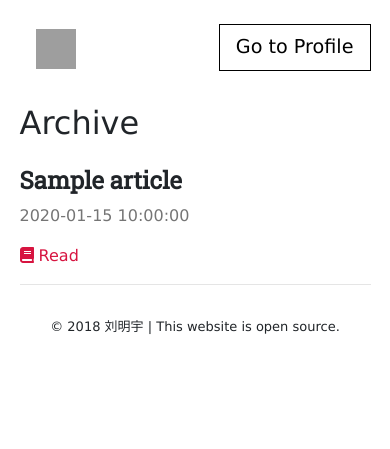
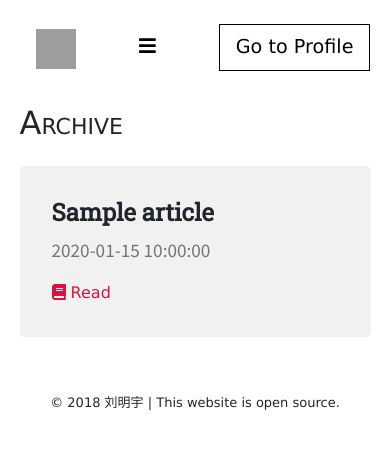
Before and after one commit to lyming90/csming, a Flask app: template csming/templates/archive/index.html in a window 390 px wide. Shown: the top 449 px of the page. Run offline with Flask 2, Linux system fonts and the light colour scheme; the template is opened without the code that fills it: most values are stand-ins (such as "Sample title", 1, 10 or a date in 2020); some libraries are stand-ins or nearby versions; grey boxes are pictures that could not be loaded.

Commit message:
Some layout change

```diff
--- a/csming/__init__.py
+++ b/csming/__init__.py
@@ -6,6 +6,7 @@ from csming import config as cfg
 
 # init app
 app = fl.Flask(__name__)
+app.secret_key = cfg.BasicConfig.secret_key
 
 # init flask-uploads
 photos = UploadSet('photos', IMAGES)
--- a/csming/static/style/bw.css
+++ b/csming/static/style/bw.css
@@ -33,6 +33,15 @@ strong {
     margin-bottom: 0 !important;
 }
 
+.nav-mobile {
+    display: none;
+    margin: auto;
+}
+
+.dropdown-toggle::after {
+    display: none;
+}
+
 .nav a:hover {
     text-decoration: none;
 }
@@ -63,6 +72,12 @@ strong {
     margin-top: 1.5rem;
 }
 
+.article-snip {
+    background-color: #cccccc47;
+    padding: 2rem;
+    border-radius: 5px;
+}
+
 #article-list h4 > a {
     font-family: 'Roboto Slab', serif;
     /* font-size: 1.2rem; */
@@ -79,8 +94,8 @@ strong {
 }
 
 #article-list div > p {
-    /* font-family: 'Source Sans Pro', sans-serif; */
-    font-size: 1.0rem;
+    font-family: 'Source Sans Pro', sans-serif;
+    font-size: 1.2rem;
 }
 
 /* Editor specific */
@@ -111,25 +126,16 @@ blockquote p {
         margin-bottom: 0.5rem !important;
     }
 
+    .nav-mobile {
+        display: inline;
+    }
+
     #nav-archive {
         display: none;
     }
 
     #nav-panel {
         display: none;
-    }
-
-    .card-title {
-        font-size: 1.2rem;
-    }
-
-    .card-header {
-        padding-top: 0.45rem;
-        padding-bottom: 0.45rem;
-    }
-
-    .card-body {
-        padding: 0.75rem;
     }
 
     #post-date {
--- a/csming/templates/archive/article.html
+++ b/csming/templates/archive/article.html
@@ -15,7 +15,8 @@
     <link rel="stylesheet" href="https://cdn.jsdelivr.net/npm/katex@0.9.0/dist/katex.min.css" integrity="sha384-TEMocfGvRuD1rIAacqrknm5BQZ7W7uWitoih+jMNFXQIbNl16bO8OZmylH/Vi/Ei" crossorigin="anonymous">
     <style>
         img {
-            width: 100%;
+            text-align: center;
+            max-width: 100%;
             margin-bottom: 1rem;
         }
     </style>
--- a/csming/templates/archive/index.html
+++ b/csming/templates/archive/index.html
@@ -4,6 +4,11 @@
 {% endblock %}
 {% block css %}
     <link rel="stylesheet" href="{{ url_for('static', filename='style/bw.css') }}">
+    <style>
+        #nav-archive {
+            border-bottom: 3px solid var(--dark);
+        }
+    </style>
 {% endblock %}
 
 {% block body %}
@@ -11,24 +16,26 @@
         <a class="nav-link navbar-brand icon-M" href="/archive"><img class="icon-M" src="{{ url_for('static', filename='img/icon/M.svg')}}"></a>
         <a id="nav-archive" class="nav-link" href="#">Archive</a>
         <a id="nav-panel" class="nav-link" href="/archive/panel">Panel</a>
+        <a class="nav-mobile nav-link"  href="/archive/panel"><i class="fas fa-bars"></i></a>
         <a class="nav-link" id="go-profile" href="../">Go to Profile</a>
     </nav>
 
     <!-- article list -->
-    <h2 style="margin-top: 6.5rem;">Archive</h2>
+    <h2 style="margin-top: 6.5rem; font-variant: petite-caps">Archive</h2>
 
     <section id="article-list">
     {% for article in articles | reverse %}
+        <div class="article-snip">
             <div>
                 <h4><a href="archive/{{article['alias']}}"><strong>{{article['title']}}</strong></a></h4>
             </div>
             <div>
-            <!-- <p class="card-text">{{article['body'][0:250] | striptags}}</p> -->
                 <p style="color: hsl(0, 0%, 46%);">{{article['create_date']}}</p>
                 <div>{{article['preview'] | safe}}</div>
                 <a href="archive/{{article['alias']}}"><i class="fas fa-book"></i> Read</a>
             </div>
-        <hr>
+        </div>
+        <br>
     {% endfor %}
     </section>
 
--- a/csming/templates/v2.html
+++ b/csming/templates/v2.html
@@ -39,7 +39,7 @@
             border-width: 0.1rem;
             border-style: solid;
             padding: 2% 10%;
-        "><a href="/archive" style="color: var(--dark); text-decoration: none;">Go to Archive</a></span>
+        "><a href="/archive" style="color: var(--dark); text-decoration: none;">What's Up?</a></span>
     </div>
 </div>
 
--- a/csming/views.py
+++ b/csming/views.py
@@ -380,7 +380,7 @@ def images():
     if fl.request.method == 'POST' and 'photo' in fl.request.files:
         filename = photos.save(fl.request.files['photo'])
         link     = "www.csming.com/static/upload/" + filename
-        httplink = "http://" + link
+        httplink = "https://" + link
         return fl.render_template('archive/explorer.html', header="""
         Successful!
         <br>
@@ -391,7 +391,7 @@ def images():
         + httplink + ">" + link + "</a>")
 
     print("GET")
-    return fl.render_template('archive/explorer.html', header="So, upload an image here.")
+    return fl.render_template('archive/explorer.html', header="So, upload an image here (max 1MB).")
 
 @app.errorhandler(404)
 def page_not_found(e):
```
Also changed, not shown: csming/static/style/article.css (+4 -8 lines), csming/templates/archive/login.html (+26 -2 lines). Lines whose indentation alone changed are shown as unchanged.
